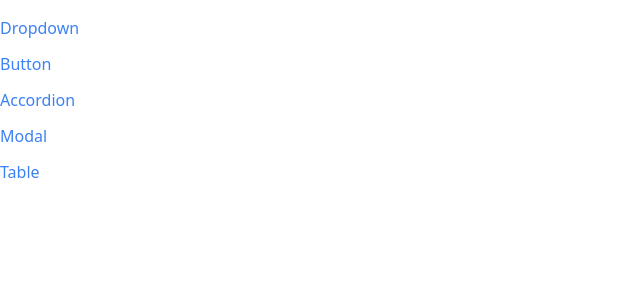
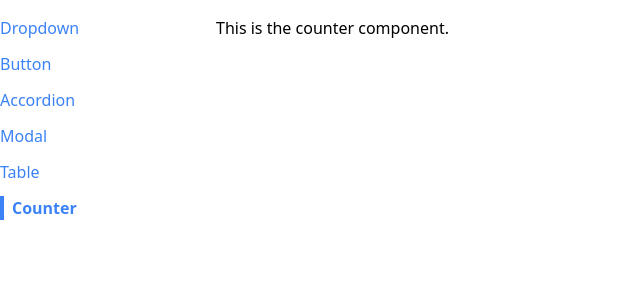
Before and after one commit to pedrolopezbiedma/React_FWK_Docu, a React (Create React App) app: page /counter in a window 1280 px wide. Shown: the top 300 px of the page, without its empty margins (0-640 px from the left). Built offline with nearby package versions, Linux system fonts and the light colour scheme.

Commit message:
Creating the Counter component

```diff
--- a/src/App.js
+++ b/src/App.js
@@ -2,6 +2,7 @@ import Route from "./components/navigation/Route";
 import Sidebar from "./components/navigation/Sidebar";
 import AccordionPage from "./pages/AccordionPage";
 import ButtonPage from "./pages/ButtonPage";
+import CounterPage from "./pages/CounterPage";
 import DropdownPage from "./pages/DropdownPage";
 import ModalPage from "./pages/ModalPage";
 import TablePage from "./pages/TablePage";
@@ -26,6 +27,9 @@ const App = () => {
                 <Route path='/table'>
                     <TablePage />
                 </Route>
+                <Route path='/counter'>
+                    <CounterPage />
+                </Route>
             </div>
         </div>
     )
--- /dev/null
+++ b/src/components/Counter.js
@@ -0,0 +1,7 @@
+const Counter = () => {
+    return (
+        <h1>This is the counter component.</h1>
+    )
+}
+
+export default Counter;
--- a/src/components/navigation/Sidebar.js
+++ b/src/components/navigation/Sidebar.js
@@ -7,6 +7,7 @@ const Sidebar = () => {
         { label: 'Accordion', path: '/accordion' },
         { label: 'Modal', path: '/modal' },
         { label: 'Table', path: '/table' },
+        { label: 'Counter', path: '/counter' },
     ]
     return (
         <div>
--- /dev/null
+++ b/src/pages/CounterPage.js
@@ -0,0 +1,9 @@
+import Counter from "../components/Counter"
+
+const CounterPage = () => {
+    return (
+        <Counter />
+    )
+}
+
+export default CounterPage
--- a/src/pages/TablePage.js
+++ b/src/pages/TablePage.js
@@ -35,6 +35,7 @@ const TablePage = () => {
 
             <br />
             <h1>Fix Table</h1>
+            // TODO: Update info on this table
             <Table items={ items } config={ config } keyFn = { keyFn }/>
         </div>
     )
```
